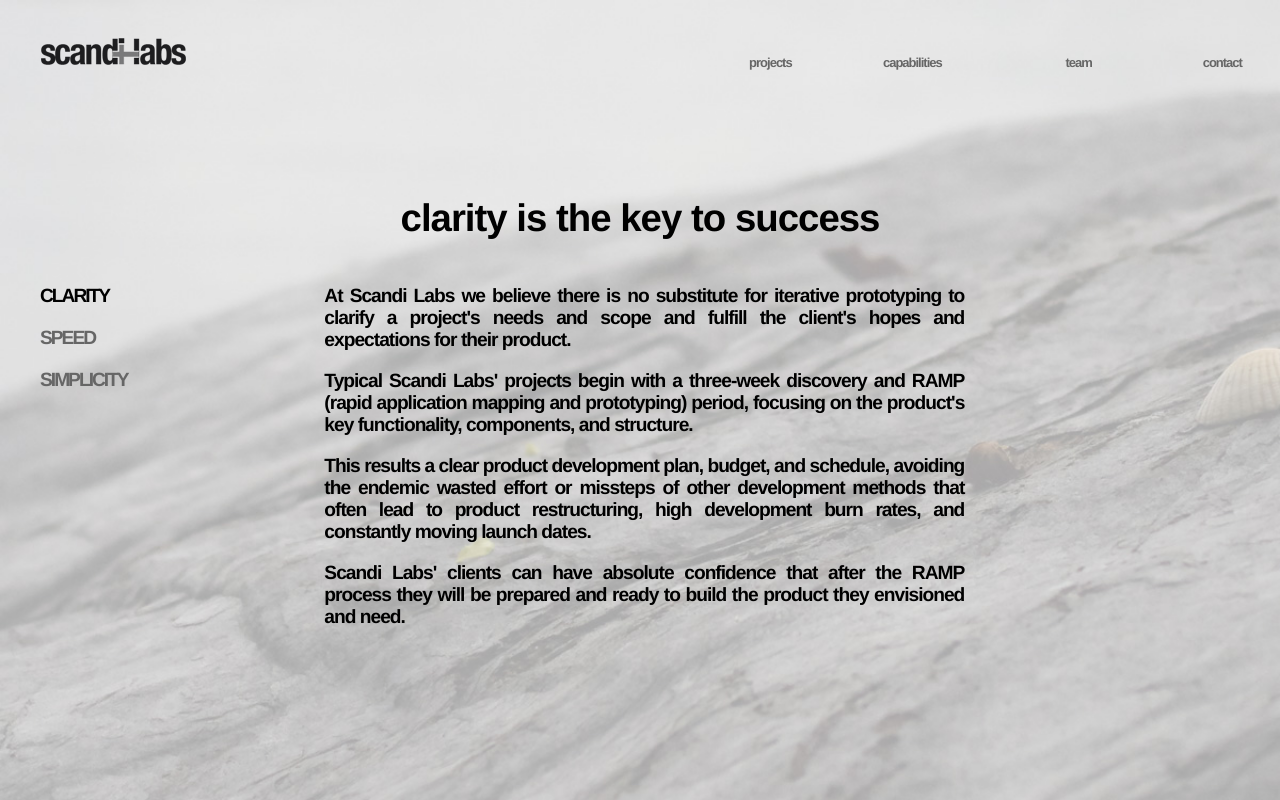
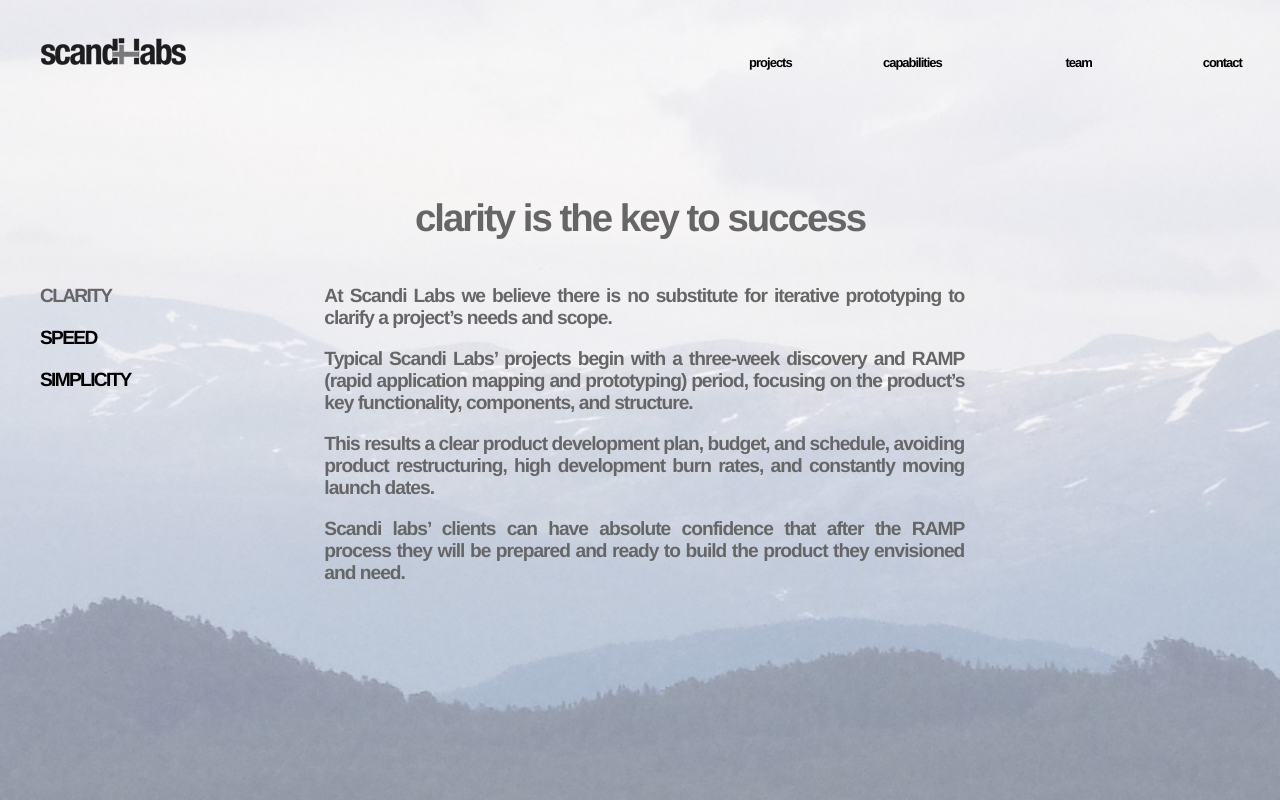
Before and after one commit to scandilabs/scandilabs.com, a PHP site: page /clarity.php in a window 1280 px wide. Run offline with PHP 8.4, Linux system fonts and the light colour scheme.

Commit message:
changes#

```diff
--- a/clarity.php
+++ b/clarity.php
@@ -5,7 +5,7 @@
         <link type="text/css" rel="stylesheet" href="css/site.css" media="screen, projection">
     	<style type="text/css">
     		body {
-	    		background-image:url('../img/background2.jpg');
+	    		background-image:url('../img/background6.jpg');
 			}
 		</style>
     </head>
@@ -16,20 +16,20 @@
         <div id="content">
 
 	    	<div id="contentHeadingBox">
-	                <h1>clarity is the key to success</h1>
+	                <h1 id="title">clarity is the key to success</h1>
 	    	</div>
 
 	        <div id="contentBodyBox">
 		        <?php include("include/left.php"); ?>
 
 	            <div class="copyBox">
-					<p>At Scandi Labs we believe there is no substitute for iterative prototyping to clarify a project's needs and scope and fulfill the client's hopes and expectations for their product.</p>
+					<p>At Scandi Labs we believe there is no substitute for iterative prototyping to clarify a project’s needs and scope.</p>
 
-					<p>Typical Scandi Labs' projects begin with a three-week discovery and RAMP (rapid application mapping and prototyping) period, focusing on the product's key functionality, components, and structure.</p>
+					<p>Typical Scandi Labs’ projects begin with a three-week discovery and RAMP (rapid application mapping and prototyping) period, focusing on the product’s key functionality, components, and structure.</p>
 
-					<p>This results a clear product development plan, budget, and schedule, avoiding the endemic wasted effort or missteps of other development methods that often lead to product restructuring, high development burn rates, and constantly moving launch dates.</p>
+					<p>This results a clear product development plan, budget, and schedule, avoiding product restructuring, high development burn rates, and constantly moving launch dates.</p>
 
-					<p>Scandi Labs' clients can have absolute confidence that after the RAMP process they will be prepared and ready to build the product they envisioned and need.</p>
+					<p>Scandi labs’ clients can have absolute confidence that after the RAMP process they will be prepared and ready to build the product they envisioned and need.</p>
 	            </div>
 	        </div>
         </div>
--- a/css/site.css
+++ b/css/site.css
@@ -9,6 +9,8 @@ body {
     background-size: cover;
     font-size: 120%;
     letter-spacing: -1px;
+    color:#666667;
+
 }
 
 #content {
@@ -30,6 +32,7 @@ body {
     /* background-color: #FFDF73; */
    font-size: small;
 }
+
 
 #header #logoBox {
     display: inline-block;
@@ -76,31 +79,31 @@ body {
 .homeCopyBox {
     /*padding: 36px;*/
     display: inline-block;
-    width: 78%;
+    /*width: 78%;*/
     text-align: justify;
     padding-right: 10%;
     padding-left: 10%;
 }
 
 a.current:link, a.current:visited {
-    color: #000000;
+    color: #666667;
     text-decoration: none;
 }
 
 a:link, a:visited {
-    color: #666;
+    color: #000;
     text-decoration: none;
 }
 
 a:hover {
-    color: #000000;
+    color: #666667;
     text-decoration: none;
 }
 
 #leftNav li {
     list-style: none inside;
     padding-bottom: 20px;
-    letter-spacing: -2px;
+    letter-spacing: -1.7px;
 }
 
 #leftNav .small {
@@ -109,7 +112,13 @@ a:hover {
 
 h1 {
     /* color: #3A0574; */
+        letter-spacing: -1.99px;
 }
+
+#title {
+    font-size: 2em;
+}
+
 
 #contentHeadingBox {
     text-align: center;
```
Also changed, not shown: index.php (+5 -5 lines), simplicity.php (+5 -5 lines), speed.php (+4 -4 lines).
